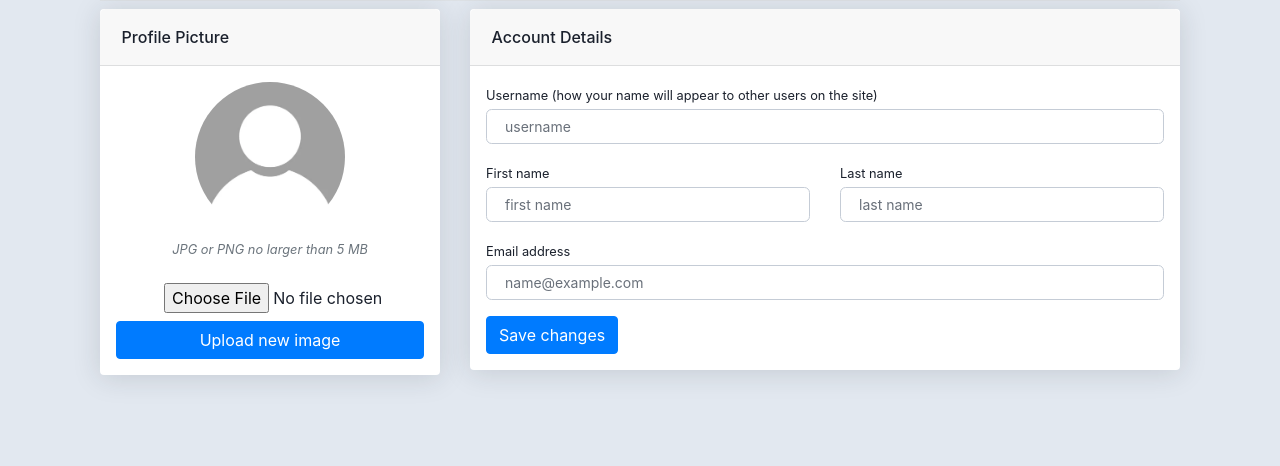
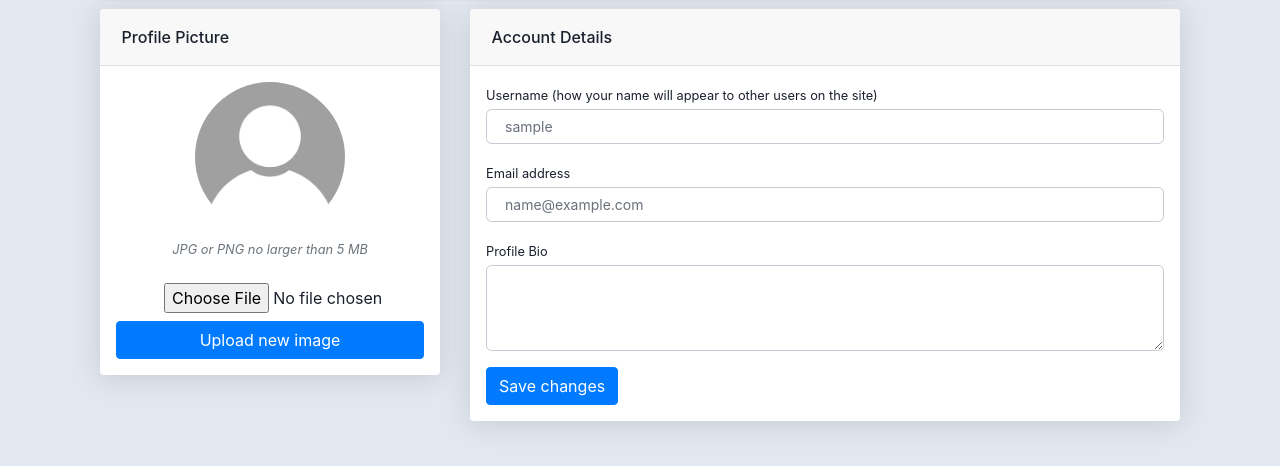
Before and after one commit to JackPflaum/RateMyIdea, a Django app: a page that uses RateMyIdea/templates/edit_profile.html in a window 1280 px wide. Shown: the part 254-720 px from the top of the page. Run offline with Django 4.2, Linux system fonts and the light colour scheme; the visitor is signed in with stand-in values (Sample User, id 1); data comes from the database, SQL or seed files in the repository; data that the repository does not hold is empty; some libraries are stand-ins or nearby versions.

Commit message:
created a new form and view to handle updating user email, username and bio. View error messages require finishing.

```diff
--- a/RateMyIdea/ideas/urls.py
+++ b/RateMyIdea/ideas/urls.py
@@ -14,6 +14,7 @@ urlpatterns = [
     path('author/<slug:slug>', views.author, name='author'),
     path('author/edit_profile/<slug:slug>', views.edit_profile, name='edit_profile'),
     path('update_profile_image/<int:user_id>', views.update_profile_image, name='update_profile_image'),
+    path('update_account_details/<int:user_id>', views.update_account_details, name='update_account_details'),
     path('author/about/<slug:slug>', views.about_author, name='about_author'),
     path('author/security/<slug:slug>', views.profile_security, name='profile_security'),
     path('author/delete_account/', views.delete_account, name='delete_account'),
--- a/RateMyIdea/ideas/views.py
+++ b/RateMyIdea/ideas/views.py
@@ -4,7 +4,7 @@ from .models import Idea, Comment, Rating
 from users.models import Author
 from django.db.models import Sum, Avg, Count
 from ideas.forms import NewIdeaForm, CommentForm, RatingForm
-from users.forms import UpdateImageForm
+from users.forms import UpdateImageForm, UpdateAccountDetailsForm
 from django.views import View
 from django.views.generic import TemplateView
 from django.contrib.auth.decorators import login_required
@@ -266,8 +266,9 @@ def author(request, slug):
 def edit_profile(request, slug):
     """update author profile with the ability to change avatar and about info"""
     author = get_object_or_404(Author, slug=slug)
-    form = UpdateImageForm()
-    context = {'form': form}
+    image_form = UpdateImageForm()
+    account_details_form = UpdateAccountDetailsForm()
+    context = {'image_form': image_form, 'account_details_form': account_details_form}
     context.update(get_author_context(author))
     return render(request, 'edit_profile.html', context)
 
@@ -298,6 +299,34 @@ def update_profile_image(request, user_id):
             return redirect('ideas:author', slug=request.user.username)
     else:
         return HttpResponseForbidden("You do not have permission to perform this action")
+
+
+@login_required
+def update_account_details(request, user_id):
+    """update username, email and profile bio"""
+    author = get_object_or_404(Author, user=request.user)
+    if request.user.id == 'user_id':
+        if request.method == 'POST':
+            form = UpdateAccountDetailsForm(request.POST)
+            if form.is_valid():
+                request.user.username = form.cleaned_data.get('username')
+                request.user.email = form.cleaned_data.get('email')
+                author.bio = form.cleaned_data.get('bio')
+
+                request.user.save()
+                author.save()
+
+                messages.success(request, "Account details updated successfully.")
+                return redirect('ideas:edit_profile', slug=request.user.username)
+            else:
+                messages.warning(request, "")
+                return redirect('ideas:edit_profile', slug=request.user.username)
+        else:
+            messages.warning(request, "")
+            return redirect('ideas:edit_profile', slug=request.user.username)
+    else:
+        messages.warning(request, "")
+        return redirect('ideas:edit_profile', slug=request.user.username)
 
 
 def about_author(request, slug):
--- a/RateMyIdea/templates/edit_profile.html
+++ b/RateMyIdea/templates/edit_profile.html
@@ -25,7 +25,7 @@
                     <form method="post" action="{% url 'ideas:update_profile_image' request.user.id %}" enctype="multipart/form-data">
                         {% csrf_token %}
                         <div class="mb-2 pl-5">
-                            {{ form.image }}
+                            {{ image_form.image }}
                         </div>
                         <button class="btn btn-primary btn-block" type="submit">Upload new image</button>
                     </form>
@@ -37,33 +37,27 @@
             <div class="card mb-4">
                 <div class="card-header">Account Details</div>
                 <div class="card-body">
-                    <form method="post">
+                    <form method="post" action="{% url 'ideas:update_account_details' request.user.id %}">
                         {% csrf_token %}
                         <!-- Form Group (username)-->
                         <div class="mb-3">
                             <label class="small mb-1" for="inputUsername">Username (how your name will appear to other users on the site)</label>
-                            <input class="form-control" id="inputUsername" type="text" placeholder="Enter your username" value="username">
-                        </div>
-                        <!-- Form Row-->
-                        <div class="row gx-3 mb-3">
-                            <!-- Form Group (first name)-->
-                            <div class="col-md-6">
-                                <label class="small mb-1" for="inputFirstName">First name</label>
-                                <input class="form-control" id="inputFirstName" type="text" placeholder="Enter your first name" value="first name">
-                            </div>
-                            <!-- Form Group (last name)-->
-                            <div class="col-md-6">
-                                <label class="small mb-1" for="inputLastName">Last name</label>
-                                <input class="form-control" id="inputLastName" type="text" placeholder="Enter your last name" value="last name">
-                            </div>
+                            <input class="form-control" id="inputUsername" type="text" placeholder="Enter your username" value="{{ author.user.username }}">
                         </div>
                         <!-- Form Group (email address)-->
                         <div class="mb-3">
                             <label class="small mb-1" for="inputEmailAddress">Email address</label>
-                            <input class="form-control" id="inputEmailAddress" type="email" placeholder="Enter your email address" value="name@example.com">
+                            <input class="form-control" id="inputEmailAddress" type="email" placeholder="Enter your email address" value="{{ author.user.email }}">
+                        </div>
+                        <!-- Form Group (profile bio)-->
+                        <div class="mb-3">
+                            <label class="small mb-1" for="inputProfileBio">Profile Bio</label>
+                            <textarea class="form-control" id="inputProfileBio" type="text" rows="4" placeholder="Tell us about yourself...">
+                                {{ author.bio }}
+                            </textarea>
                         </div>
                         <!-- Save changes button-->
-                        <button class="btn btn-primary" type="button">Save changes</button>
+                        <button class="btn btn-primary" type="submit">Save changes</button>
                     </form>
                 </div>
             </div>
--- a/RateMyIdea/users/forms.py
+++ b/RateMyIdea/users/forms.py
@@ -47,3 +47,24 @@ class UpdateImageForm(forms.ModelForm):
 		widgets = {
                'image':forms.ClearableFileInput(attrs={'class': 'form-control-file'}),
                }
+
+
+class UpdateAccountDetailsForm(forms.Form):
+     """Form for users to change their user details"""
+     username = forms.CharField(max_length=255)
+     email = forms.EmailField()
+     bio = forms.CharField(widget=forms.Textarea, max_length=2000)
+
+     def clean_username(self):
+          """username has to be unique"""
+          username = self.cleaned_data['username']
+          if User.objects.filter(username=username).exclude(pk=self.instance.pk).exists():
+               raise forms.ValidationError("This username is already in use.")
+          return username
+
+     def clean_email(self):
+          """email has to be unique"""
+          email = self.cleaned_data['email']
+          if User.objects.filter(email=email).exclude(pk=self.instance.pk).exists():
+               raise forms.ValidationError("This email is already in use.")
+          return email
```
